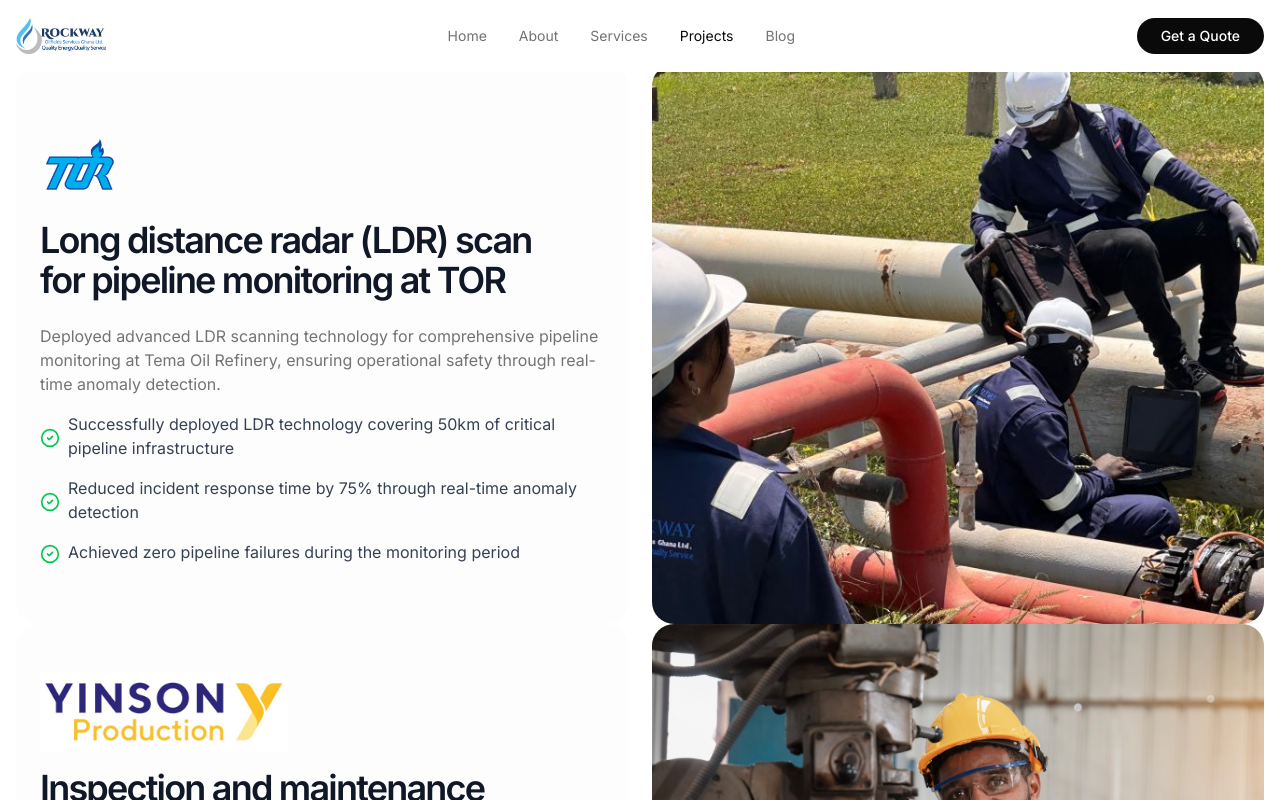
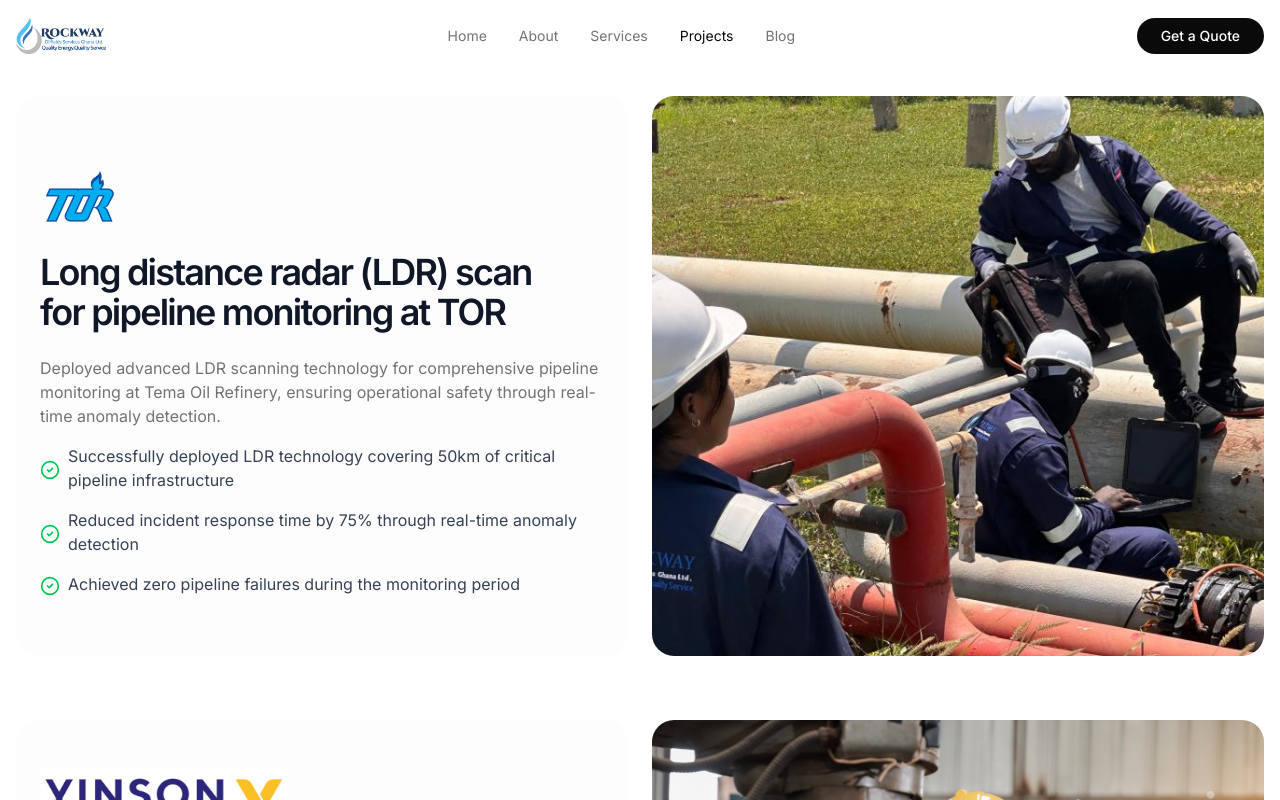
Before and after one commit to Gebu-Eyram/rockway-final, a Next.js app: page /projects in a window 1280 px wide. Shown: the top 800 px of the page. Built offline with nearby package versions, Linux system fonts and the light colour scheme.

Commit message:
Fix layout spacing in Projects component for consistent padding

```diff
--- a/app/projects/page.tsx
+++ b/app/projects/page.tsx
@@ -46,7 +46,7 @@
         return (
           <div
             key={id}
-            className="w-full inter mx-auto x-8 px-4 max-w-7xl grid lg:grid-cols-2 gap-6"
+            className="w-full inter mx-auto py-8 px-4 max-w-7xl grid lg:grid-cols-2 gap-6"
           >
             {id % 2 === 0 ? (
               <>
```
